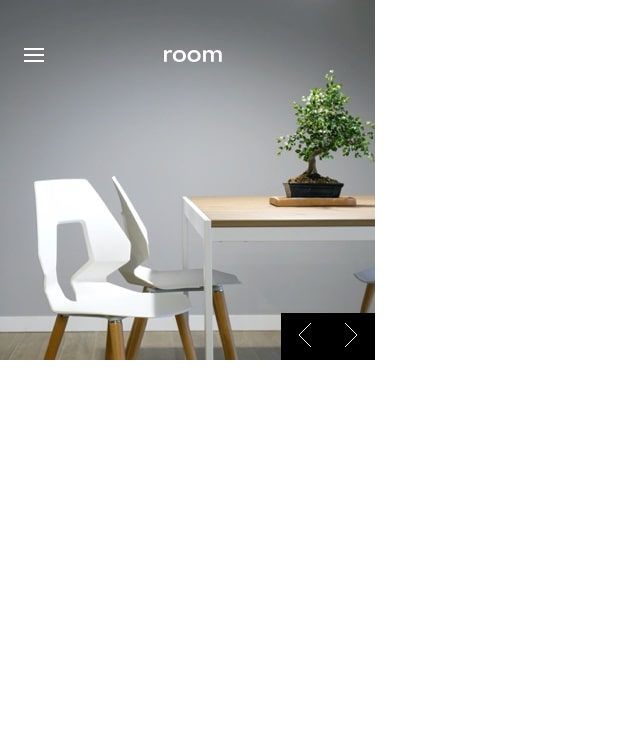
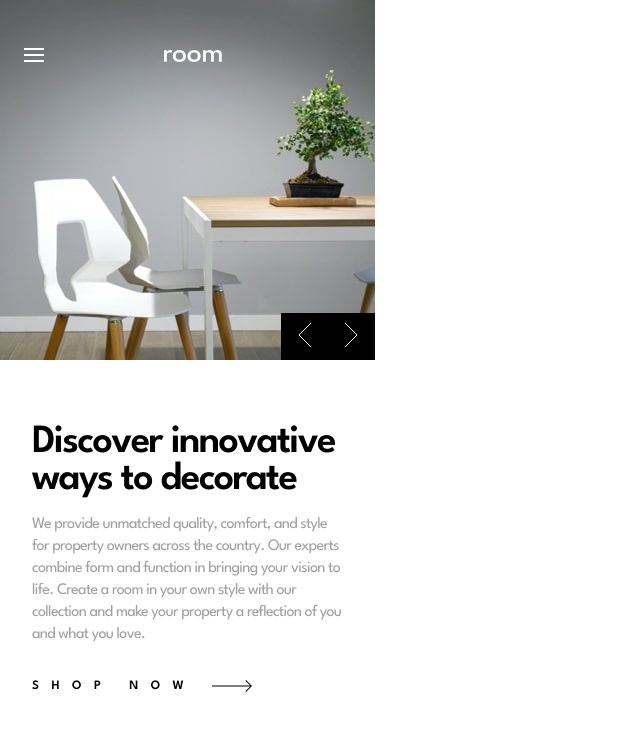
Before and after one commit to nkweku66/ecommerce_homepage, a React (Vite) app: page / in a window 1280 px wide. Shown: the top 730 px of the page, without its empty margins (0-640 px from the left). Built offline with nearby package versions, Linux system fonts and the light colour scheme; the HTML template or start-up script is replaced by a standard one.

Commit message:
Add features and services section

```diff
--- a/src/App.tsx
+++ b/src/App.tsx
@@ -2,22 +2,13 @@ import GlobalStyle from './Styles/GlobalStyles'
 import Hero from './components/hero/Hero'
 import data from './data/data'
 import { useState, useEffect } from 'react'
+import Features from './components/features/Features'
 
 
 const App: React.FC = () => {
   const [index, setIndex] = useState(0);
-  const [isTransitioning, setIsTransitioning] = useState(false);
   const dataLen = data.length;
 
-  useEffect(() => {
-    if (isTransitioning) {
-      const timeoutId = setTimeout(() => {
-        setIsTransitioning(false);
-      }, 500);
-
-      return () => clearTimeout(timeoutId);
-    }
-  }, [isTransitioning]);
 
   useEffect(() => {
     const handleKeyDown = (event: { key: string }) => {
@@ -69,12 +60,10 @@ const App: React.FC = () => {
   }, [index]);
 
   const changeImage = () => {
-    setIsTransitioning(true);
     setIndex((prev) => (prev + 1) % dataLen)
   }
 
   const moveBack = () => {
-    setIsTransitioning(true);
     setIndex((prev) => (prev - 1 + dataLen) % dataLen )
   }
 
@@ -84,11 +73,12 @@ const App: React.FC = () => {
       <Hero
         coverImage={data[index].coverImage}
         mobileImage={data[index].mobileImage}
+        moveForward={changeImage}
+        moveBack={moveBack}
+      />
+      <Features
         heading={data[index].heading}
         description={data[index].description}
-        moveForward={changeImage}
-        moveBack={moveBack}
-        isTransitioning={isTransitioning}
       />
     </>
   )
--- a/src/Styles/GlobalStyles.ts
+++ b/src/Styles/GlobalStyles.ts
@@ -16,6 +16,10 @@ const GlobalStyle = createGlobalStyle`
             width: 100%;
         }
     }
+
+    button {
+        font-family: 'League Spartan', sans-serif;
+    }
 `
 
 export default GlobalStyle
--- /dev/null
+++ b/src/components/features/Features.styles.ts
@@ -0,0 +1,50 @@
+import styled from 'styled-components'
+
+const FeatWrapper = styled.section`
+    padding: 3.75em 2em 4.5em 2em;
+`
+
+const FeatHeader = styled.h1`
+    font-size: 2.5rem;
+    font-weight: 600;
+    letter-spacing:-1.67px;
+    margin-bottom: 0.4em;
+`
+
+const FeatContent = styled.p`
+    color: #A0A0A0;
+    letter-spacing: -0.67px;
+    line-height: 1.37rem;
+`
+const FeatButton = styled.button`
+    background-color: transparent;
+    border: none;
+    cursor: pointer;
+    line-height: 1rem;
+    letter-spacing: 12.5px;
+    text-transform: uppercase;
+    font-weight: 600;
+    font-size: 0.8rem;
+    margin-top: 2.56em;
+    display: flex;
+    align-items: center;
+
+    & > svg {
+        margin-left: 1.25em;
+    }
+
+    & > svg > path:hover:active {
+            fill: #A0A0A0;
+        }
+
+    &:hover:active {
+        color: #A0A0A0;
+    }
+
+`
+export {
+    FeatWrapper,
+    FeatHeader,
+    FeatContent,
+    FeatButton
+}
--- /dev/null
+++ b/src/components/features/Features.tsx
@@ -0,0 +1,23 @@
+import * as S from './Features.styles'
+
+interface FeatProps {
+    heading: string;
+    description: string;
+}
+
+const Feature: React.FC<FeatProps> = (props: FeatProps) => {
+  return (
+    <S.FeatWrapper>
+        <S.FeatHeader>{props.heading}</S.FeatHeader>
+        <S.FeatContent>{props.description}</S.FeatContent>
+        <S.FeatButton>
+            Shop Now
+            <svg width="40" height="12" xmlns="http://www.w3.org/2000/svg">
+                <path d="M34.05 0l5.481 5.527h.008v.008L40 6l-.461.465v.063l-.062-.001L34.049 12l-.662-.668 4.765-4.805H0v-1h38.206l-4.82-4.86L34.05 0z" fill="#000" fill-rule="nonzero"/>
+            </svg>
+        </S.FeatButton>
+    </S.FeatWrapper>
+  )
+}
+
+export default Feature
--- a/src/components/hero/Hero.tsx
+++ b/src/components/hero/Hero.tsx
@@ -5,11 +5,8 @@ import Navbar from '../navbar/Navbar'
 interface Props {
   coverImage?: string;
   mobileImage?: string;
-  heading: string;
-  description: string;
   moveForward?:  MouseEventHandler<HTMLButtonElement>;
   moveBack?:   MouseEventHandler<HTMLButtonElement>;
-  isTransitioning: boolean;
 }
 
 
```
